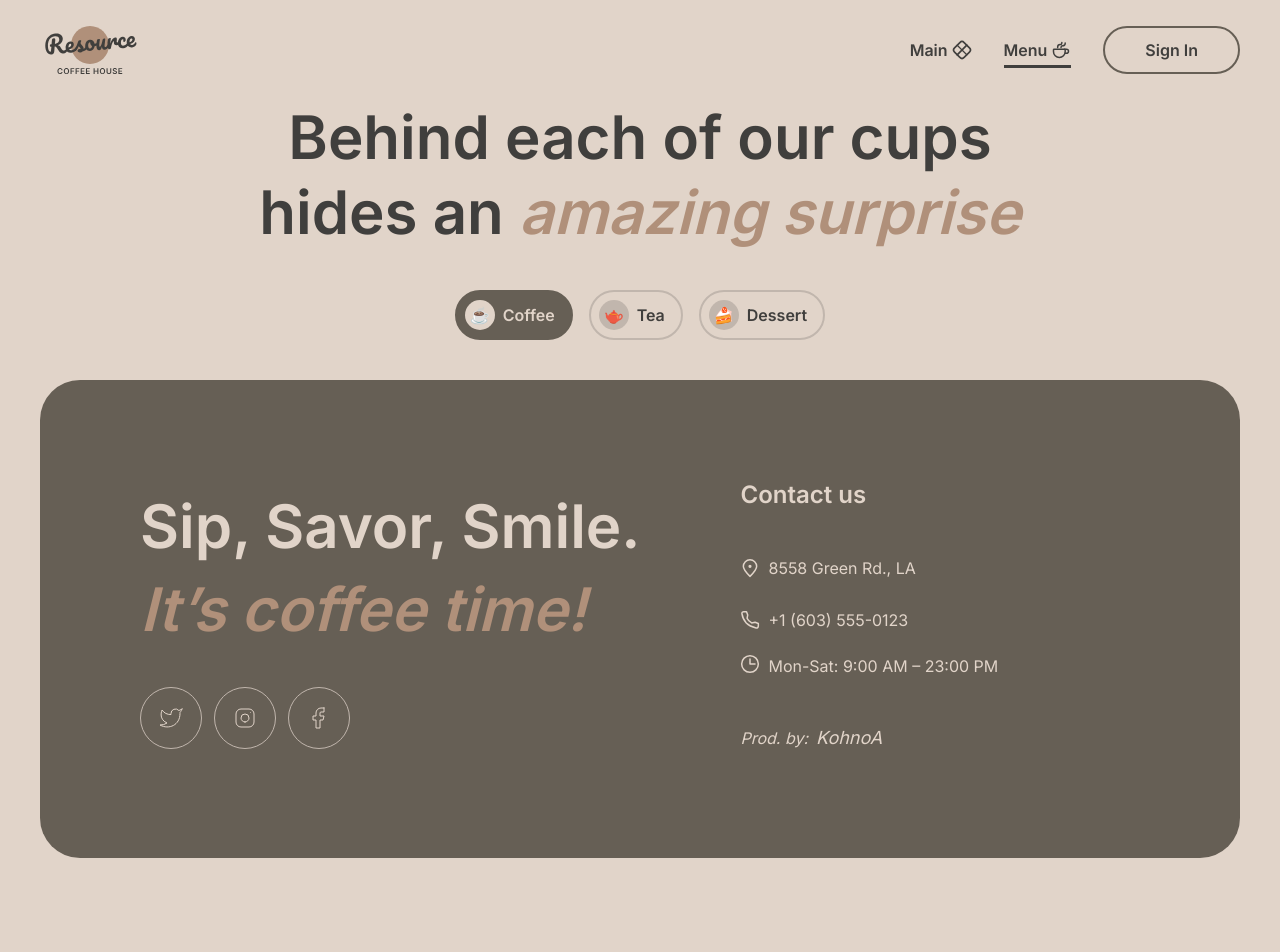
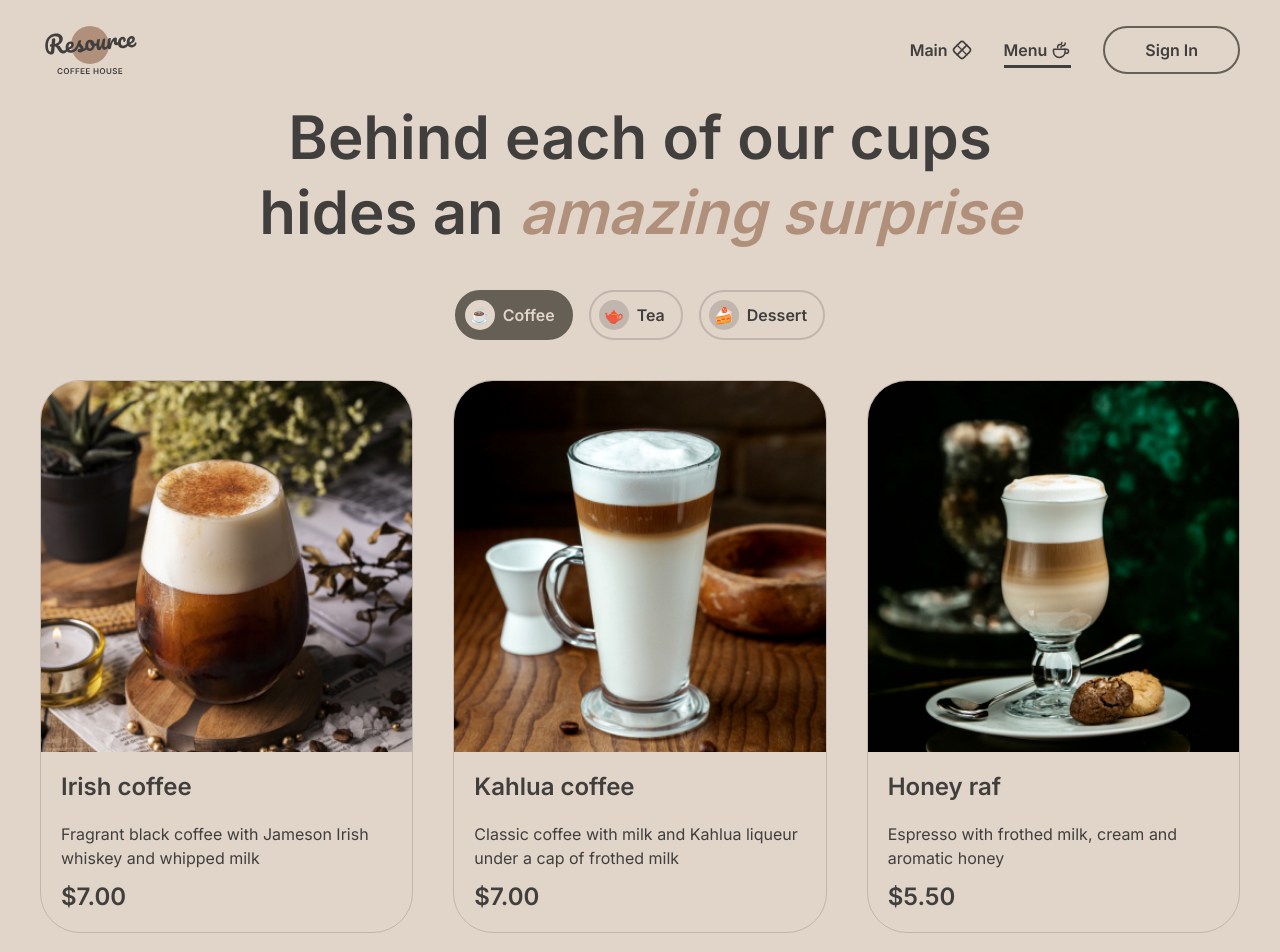
Before and after one commit to KohnoA/coffee-house, a Next.js app: page /menu in a window 1280 px wide. Shown: the top 952 px of the page. Before the commit the page ends 898 px from the top, so only its background shows below. Built offline with nearby package versions, Linux system fonts and the light colour scheme.

Commit message:
feat: implemented product list

```diff
--- /dev/null
+++ b/src/components/ProductCard/ProductCard.tsx
@@ -0,0 +1,47 @@
+import Title from '@/UI/Title';
+import { DOLLAR_SYMBOL } from '@/constants';
+import Image from 'next/image';
+import Link from 'next/link';
+
+interface ProductCardProps {
+  name: string;
+  description: string;
+  price: string;
+  image: string;
+}
+
+export default function ProductCard({
+  name,
+  description,
+  price,
+  image,
+}: ProductCardProps) {
+  return (
+    <li className="rounded-[40px] overflow-hidden border-[1px] border-borderLight transition-shadow hover:shadow-lg hover:shadow-borderLight active:shadow-xl">
+      <Link
+        href={{ query: { product: name } }}
+        scroll={false}
+        className="w-[100%] h-[100%] flex flex-col"
+      >
+        <Image
+          className="w-[100%] h-auto"
+          src={image}
+          width={310}
+          height={310}
+          sizes="310px"
+          alt={`Photo of ${name}`}
+        />
+
+        <div className="grow flex flex-col p-[20px]">
+          <Title level={4} size={3} className="!mb-[20px]">
+            {name}
+          </Title>
+          <p className="grow mb-[12px] max-h-[73px] overflow-hidden">
+            {description}
+          </p>
+          <p className="heading-3">{DOLLAR_SYMBOL}{price}</p>
+        </div>
+      </Link>
+    </li>
+  );
+}
--- /dev/null
+++ b/src/components/ProductCard/index.ts
@@ -0,0 +1 @@
+export { default } from './ProductCard';
--- a/src/helpers/index.ts
+++ /dev/null
@@ -1 +0,0 @@
-export { getCorrectPrice } from './getCorrectPrice';
--- a/src/modules/Catalog/Catalog.tsx
+++ b/src/modules/Catalog/Catalog.tsx
@@ -2,13 +2,16 @@
 
 import Title from '@/UI/Title';
 import Tabs from '@/components/Tabs';
+import ProductCard from '@/components/ProductCard';
 import { CATEGORIES_TABS } from './constants';
-import { useMemo } from 'react';
+
+import data from '@/db/products.json';
+
+const TestData = data.filter((product) => product.category === 'coffee');
 
 const DEFAULT_TAB_VALUE = CATEGORIES_TABS[0].value;
 
 export default function Catalog() {
-  const categoriesTabsMemo = useMemo(() => CATEGORIES_TABS, []);
 
   const tabsHandler = (value: string | string[]) => {
     console.log(value);
@@ -23,13 +26,19 @@ export default function Catalog() {
         </Title>
 
         <Tabs onChange={tabsHandler} defaultValue={DEFAULT_TAB_VALUE}>
-          {categoriesTabsMemo.map(({ label, value, icon }) => (
+          {CATEGORIES_TABS.map(({ label, value, icon }) => (
             <Tabs.Item key={value} value={value} icon={icon}>
               {label}
             </Tabs.Item>
           ))}
         </Tabs>
       </div>
+
+      <ul className="grid grid-cols-cards gap-[40px] mb-[100px]">
+        {TestData.map(({ id, ...otherProps }) => (
+          <ProductCard key={id} {...otherProps} />
+        ))}
+      </ul>
     </section>
   );
 }
--- a/src/modules/NewProducts/components/NewProductCard.tsx
+++ b/src/modules/NewProducts/components/NewProductCard.tsx
@@ -1,5 +1,6 @@
 import Image from 'next/image';
 import Title from '@/UI/Title';
+import { DOLLAR_SYMBOL } from '@/constants';
 
 interface NewProductCardProps {
   image: string;
@@ -30,7 +31,7 @@ export default function NewProductCard({
 
       <p className="max-w-[480px] text-center mb-[16px]">{description}</p>
 
-      <p className="heading-3">{price}</p>
+      <p className="heading-3">{DOLLAR_SYMBOL}{price}</p>
     </div>
   );
 }
--- a/tailwind.config.ts
+++ b/tailwind.config.ts
@@ -20,6 +20,9 @@ const config: Config = {
         borderLight: '#C1B6AD',
         borderDark: '#665F55',
       },
+      gridTemplateColumns: {
+        'cards': 'repeat(auto-fill, minmax(310px, 1fr))',
+      },
       gridTemplateRows: {
         '7': 'repeat(7, minmax(0, 1fr))',
       },
```
Also changed, not shown: src/helpers/getCorrectPrice.ts (deleted, +0 -7 lines).
